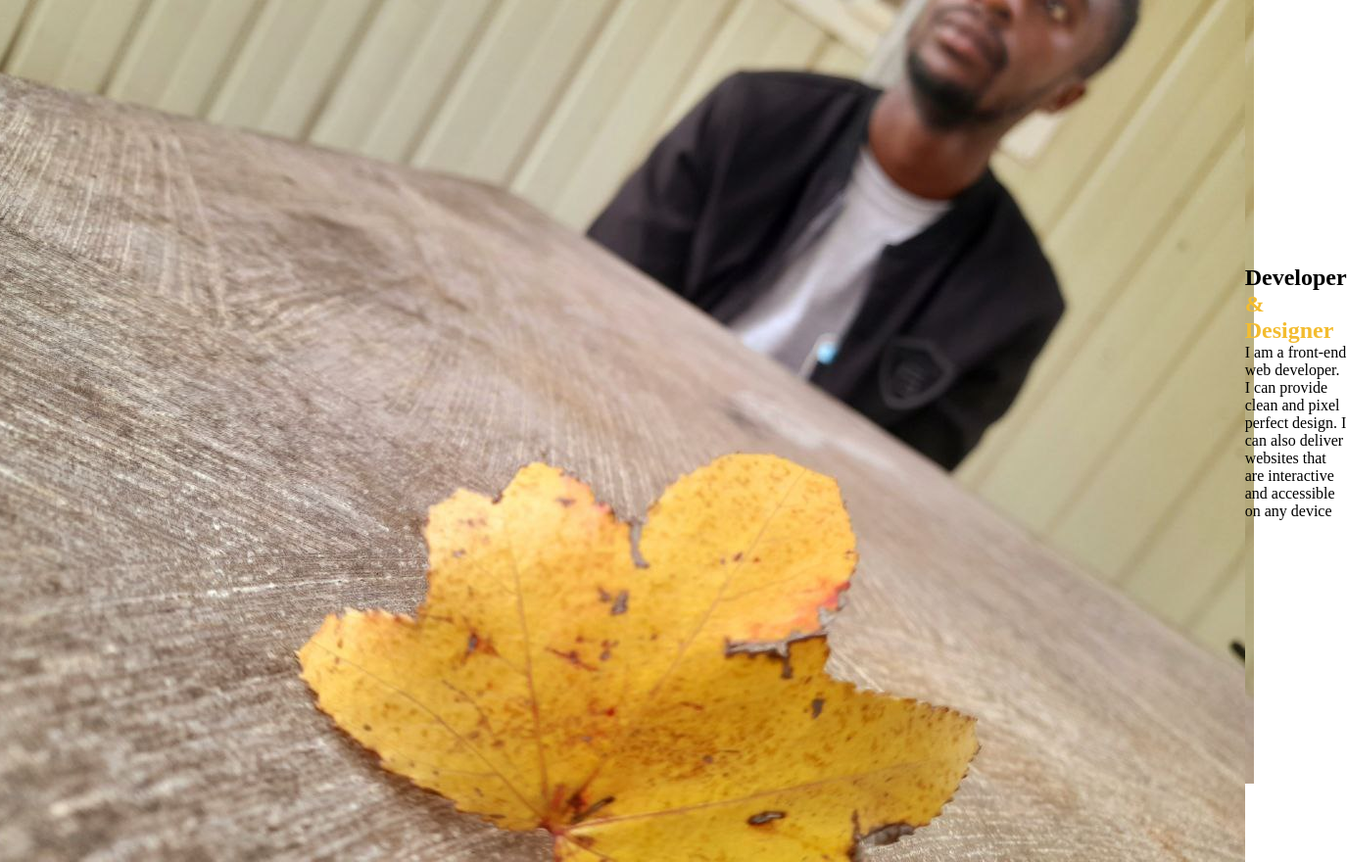
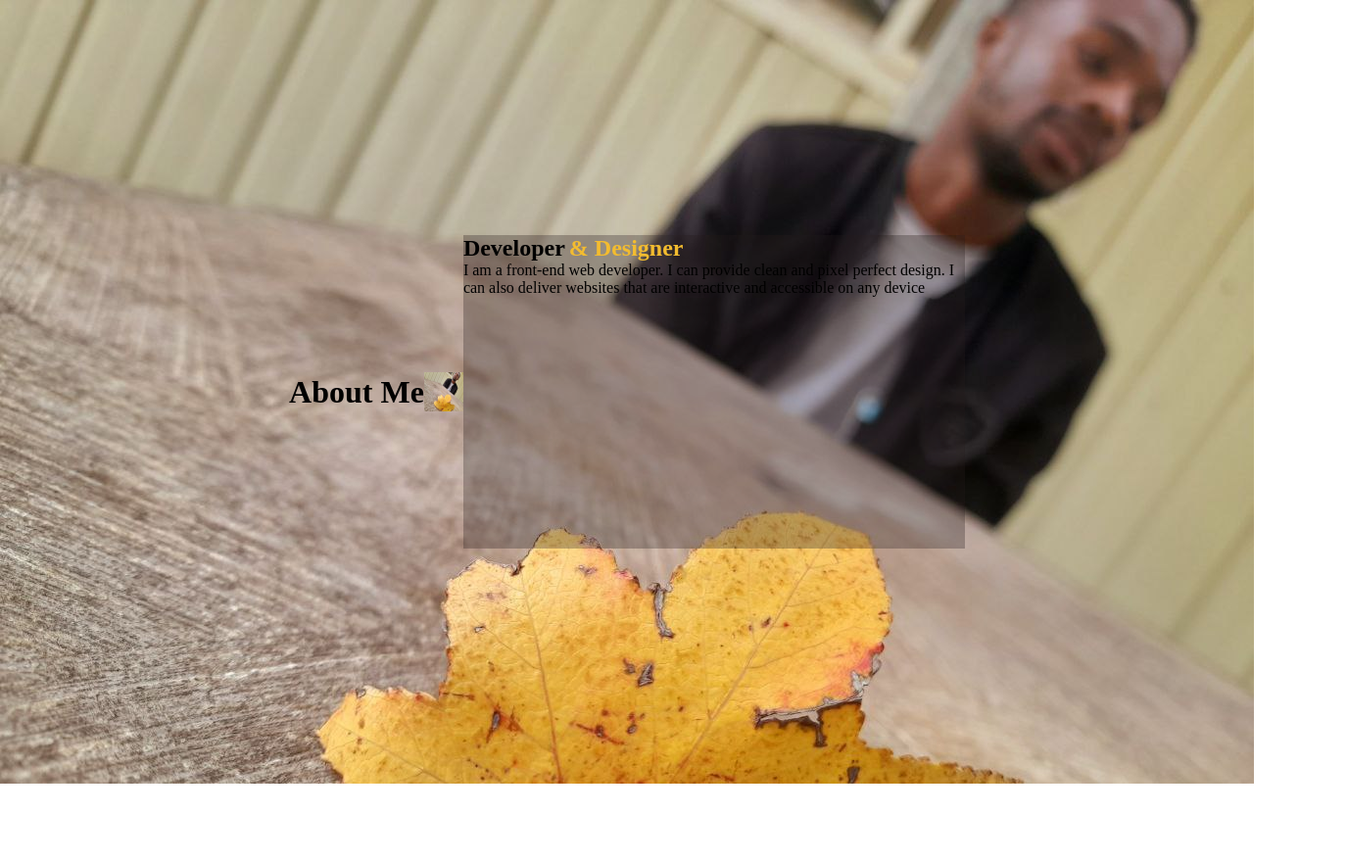
Before and after one commit to TafadzwaNigel/AboutMe, a plain HTML site: page knowmore.html in a window 1280 px wide. Shown: the whole page at 98% size, 1375 px wide, since content can reach past the window. After the commit the page ends 800 px from the top, so only its background shows below. Drawn offline with Linux system fonts and the light colour scheme; a web font is replaced by a local one.

Commit message:
Update style.css

```diff
--- a/style.css
+++ b/style.css
@@ -83,6 +83,21 @@ header{
     cursor: pointer;
 }
 
+/*About Me Page*/
+.servicesBox{
+    width: 40vw;
+    height: 40vh;
+    bottom: 10px;
+    background-color: rgba(37, 27, 27,0.3);
+}
+header h2{
+    display: inline;
+}
+.profilePic{
+    width: 40px;
+    height: 40px;
+}
+
 /*Mobile device*/
 @media only screen and (max-width: 850px){
     .navbar{
```
